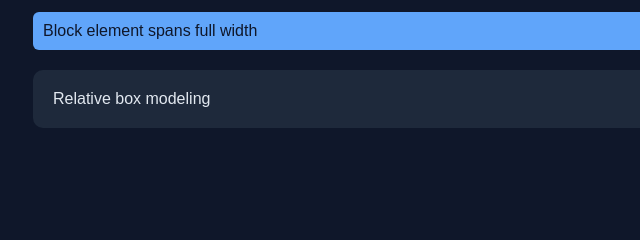
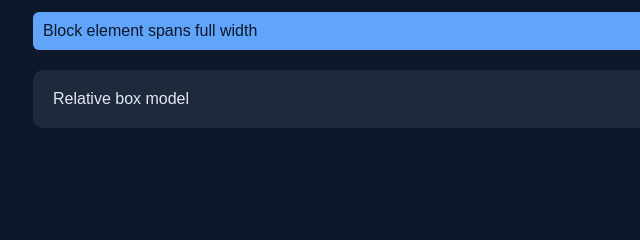
Before and after one commit to munna5959/Munna100DaysWithCPC, a plain HTML site: page Day-3 CSS Review/index.html in a window 1280 px wide. Shown: the part 195-435 px from the top of the page, 0-640 px from the left. Drawn offline with Linux system fonts and the light colour scheme.

Commit message:
Update index.html

```diff
--- a/Day-3 CSS Review/index.html
+++ b/Day-3 CSS Review/index.html
@@ -21,7 +21,7 @@
   <div class="block">Block element spans full width</div>
 
   <div class="relative-box">
-    Relative box modeling<div class="absolute-child">Absolute child</div>
+    Relative box model<div class="absolute-child">Absolute child</div>
   </div>
 
 </body>
```
